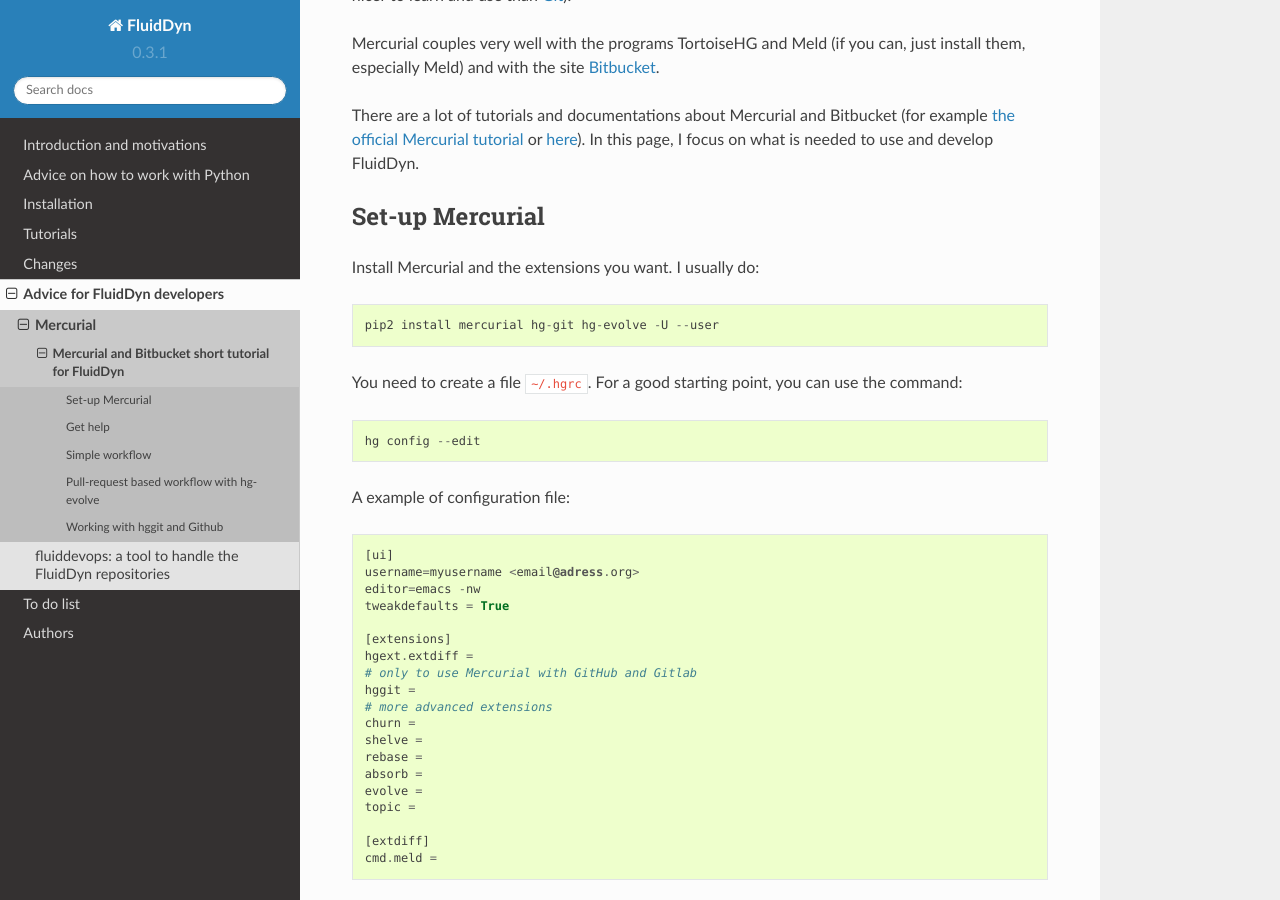
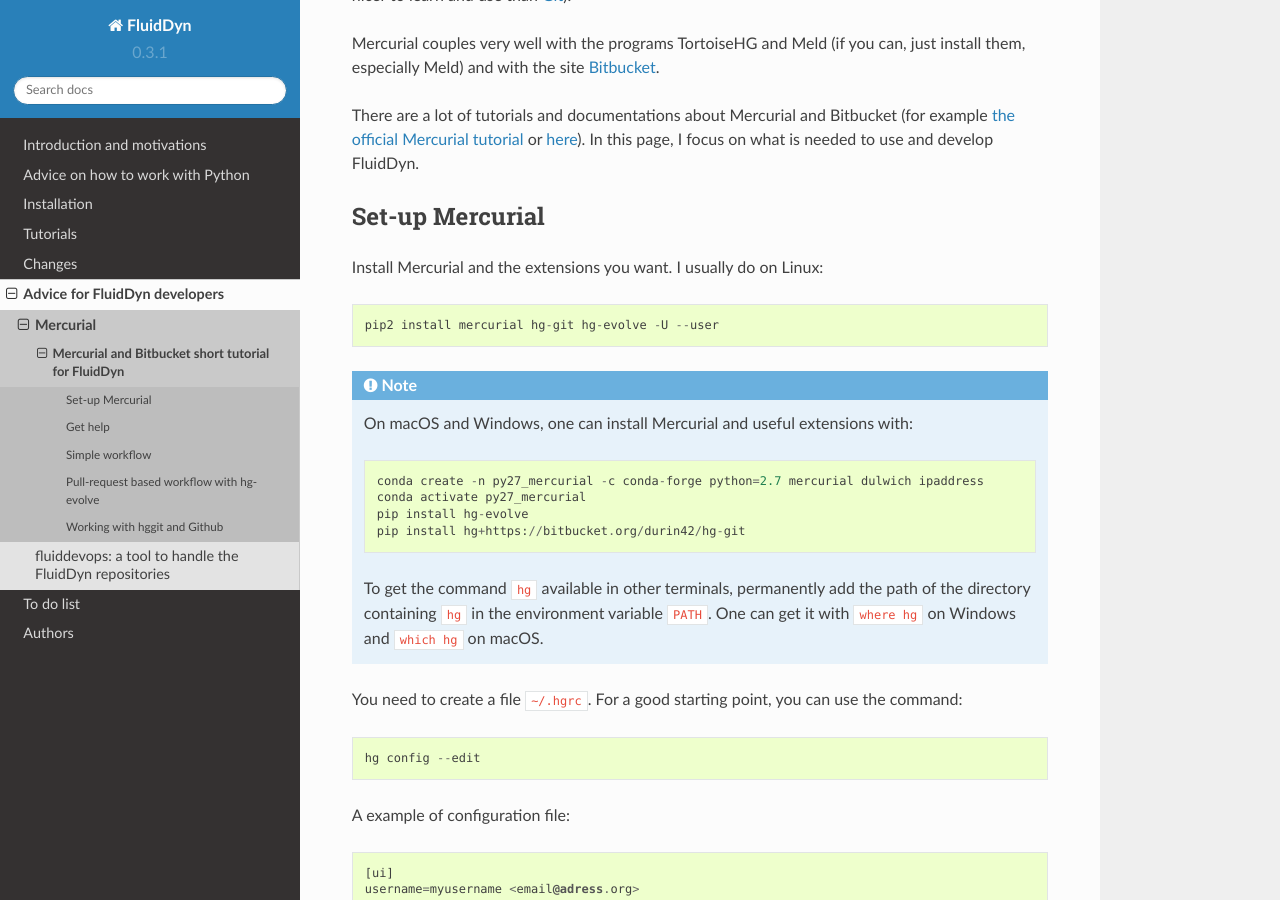
Before and after one commit to fluiddyn/fluiddyn, a Sphinx documentation site: the page built from doc/mercurial_bitbucket.rst, in a window 1280 px wide and 900 px high, scrolled down 309 px. Built offline with Sphinx 7.4.7 and the Read the Docs theme 2.0.0, drawn with Linux system fonts in a browser that asks for light colours; pages that are not in the unit, such as notebooks, are missing from menus.

Commit message:
Mercurial install with conda

```diff
--- a/doc/mercurial_bitbucket.rst
+++ b/doc/mercurial_bitbucket.rst
@@ -22,9 +22,22 @@
 Set-up Mercurial
 ----------------
 
-Install Mercurial and the extensions you want. I usually do::
+Install Mercurial and the extensions you want. I usually do on Linux::
 
   pip2 install mercurial hg-git hg-evolve -U --user
+
+.. note ::
+
+  On macOS and Windows, one can install Mercurial and useful extensions with::
+
+    conda create -n py27_mercurial -c conda-forge python=2.7 mercurial dulwich ipaddress
+    conda activate py27_mercurial
+    pip install hg-evolve
+    pip install hg+https://bitbucket.org/durin42/hg-git
+
+  To get the command ``hg`` available in other terminals, permanently add the
+  path of the directory containing ``hg`` in the environment variable ``PATH``.
+  One can get it with ``where hg`` on Windows and ``which hg`` on macOS.
 
 You need to create a file ``~/.hgrc``. For a good starting point, you can use
 the command::
```
